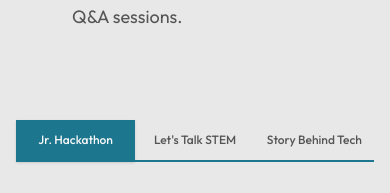
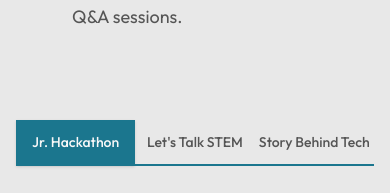
Before and after one commit to stemonsters/stemxplore2026, a Next.js app: page / in a window 390 px wide. Shown: the part 3649-3842 px from the top of the page. Built offline with nearby package versions, Linux system fonts and the light colour scheme.

Commit message:
Story Behind Tech

```diff
--- a/src/components/StudentContestsDetailed.tsx
+++ b/src/components/StudentContestsDetailed.tsx
@@ -67,19 +67,19 @@ export default function StudentContestsDetailed() {
                             <TabsList className="grid w-full grid-cols-3 h-auto p-0 bg-transparent mb-8 rounded-none gap-0">
                                 <TabsTrigger
                                     value="junior-hackathon"
-                                    className="rounded-none border-b-2 border-primary data-[state=active]:bg-primary data-[state=active]:text-primary-foreground py-3 px-4 text-xs md:text-base font-medium text-muted-foreground transition-all"
+                                    className="rounded-none border-b-2 border-primary data-[state=active]:bg-primary data-[state=active]:text-primary-foreground py-3 px-4 text-sm md:text-base font-medium text-muted-foreground transition-all"
                                 >
                                     Jr. Hackathon
                                 </TabsTrigger>
                                 <TabsTrigger
                                     value="lets-talk-stem"
-                                    className="rounded-none border-b-2 border-primary data-[state=active]:bg-primary data-[state=active]:text-primary-foreground py-3 px-4 text-xs md:text-base font-medium text-muted-foreground transition-all"
+                                    className="rounded-none border-b-2 border-primary data-[state=active]:bg-primary data-[state=active]:text-primary-foreground py-3 px-4 text-sm md:text-base font-medium text-muted-foreground transition-all"
                                 >
                                     Let&apos;s Talk STEM
                                 </TabsTrigger>
                                 <TabsTrigger
                                     value="tech-story"
-                                    className="rounded-none border-b-2 border-primary data-[state=active]:bg-primary data-[state=active]:text-primary-foreground py-3 px-4 text-xs md:text-base font-medium text-muted-foreground transition-all"
+                                    className="rounded-none border-b-2 border-primary data-[state=active]:bg-primary data-[state=active]:text-primary-foreground py-3 px-4 text-sm md:text-base font-medium text-muted-foreground transition-all"
                                 >
                                     Story Behind Tech
                                 </TabsTrigger>
--- a/src/components/Support.tsx
+++ b/src/components/Support.tsx
@@ -75,19 +75,19 @@ export default function Support() {
                                 <TabsList className="grid w-full grid-cols-3 h-auto p-0 bg-transparent mb-8 rounded-none gap-0">
                                     <TabsTrigger
                                         value="sponsor"
-                                        className="rounded-none border-b-2 border-primary data-[state=active]:bg-primary data-[state=active]:text-primary-foreground py-3 px-4 text-xs md:text-base font-medium text-muted-foreground transition-all"
+                                        className="rounded-none border-b-2 border-primary data-[state=active]:bg-primary data-[state=active]:text-primary-foreground py-3 px-4 text-sm md:text-base font-medium text-muted-foreground transition-all"
                                     >
                                         Sponsor
                                     </TabsTrigger>
                                     <TabsTrigger
                                         value="gifting"
-                                        className="rounded-none border-b-2 border-primary data-[state=active]:bg-primary data-[state=active]:text-primary-foreground py-3 px-4 text-xs md:text-base font-medium text-muted-foreground transition-all"
+                                        className="rounded-none border-b-2 border-primary data-[state=active]:bg-primary data-[state=active]:text-primary-foreground py-3 px-4 text-sm md:text-base font-medium text-muted-foreground transition-all"
                                     >
                                         Partner
                                     </TabsTrigger>
                                     <TabsTrigger
                                         value="merch"
-                                        className="rounded-none border-b-2 border-primary data-[state=active]:bg-primary data-[state=active]:text-primary-foreground py-3 px-4 text-xs md:text-base font-medium text-muted-foreground transition-all"
+                                        className="rounded-none border-b-2 border-primary data-[state=active]:bg-primary data-[state=active]:text-primary-foreground py-3 px-4 text-sm md:text-base font-medium text-muted-foreground transition-all"
                                     >
                                         Merch
                                     </TabsTrigger>
```
